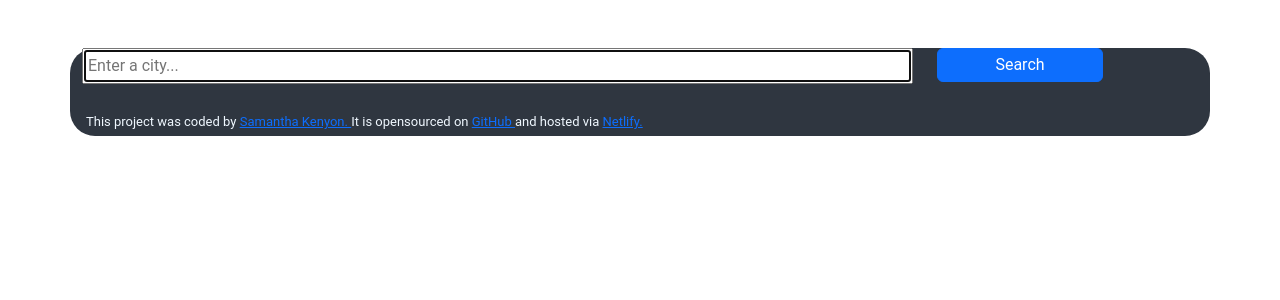
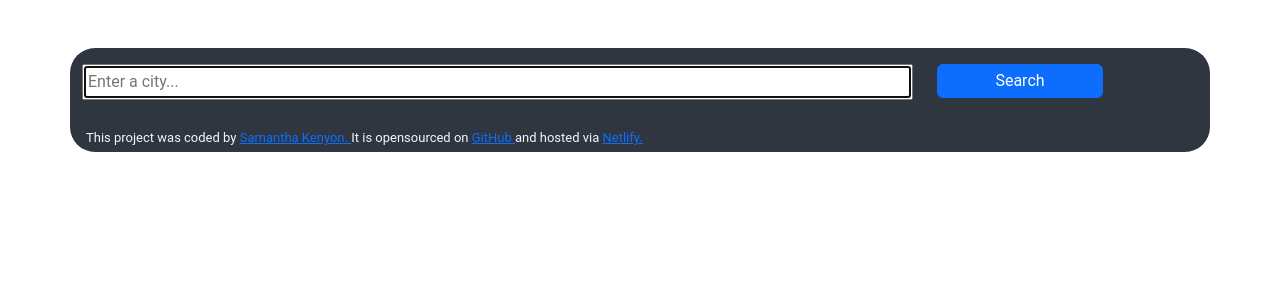
Before and after one commit to sammiek88/weather-react, a React (Create React App) app: page / in a window 1280 px wide. Shown: the top 300 px of the page. Built offline with nearby package versions, Linux system fonts and the light colour scheme.

Commit message:
Correct error on click function and add margin top around search

```diff
--- a/src/Search.js
+++ b/src/Search.js
@@ -41,7 +41,7 @@ export default function Search() {
       <div className=" row mt-5">
         <div className="col-9">
           <input
-            className="search p-1 "
+            className="search p-1 mt-3 "
             type="search"
             placeholder="Enter a city..."
             onChange={updateCity}
@@ -52,7 +52,7 @@ export default function Search() {
           <input
             type="submit"
             value="Search"
-            className="search-button btn btn-primary p-1 "
+            className="search-button btn btn-primary p-1 mt-3"
           />
         </div>
       </div>
--- a/src/Units.js
+++ b/src/Units.js
@@ -26,7 +26,7 @@ export default function Units(props) {
           |{' '}
           <span>
             {' '}
-            <a href="/" onClick={convertToFahrenheit()}>
+            <a href="/" onClick={convertToFahrenheit}>
               °F{' '}
             </a>{' '}
           </span>
@@ -43,7 +43,7 @@ export default function Units(props) {
           {' '}
           <span>
             {' '}
-            <a href="/" onClick={convertToCelsius()}>
+            <a href="/" onClick={convertToCelsius}>
               °C{' '}
             </a>
           </span>
```
